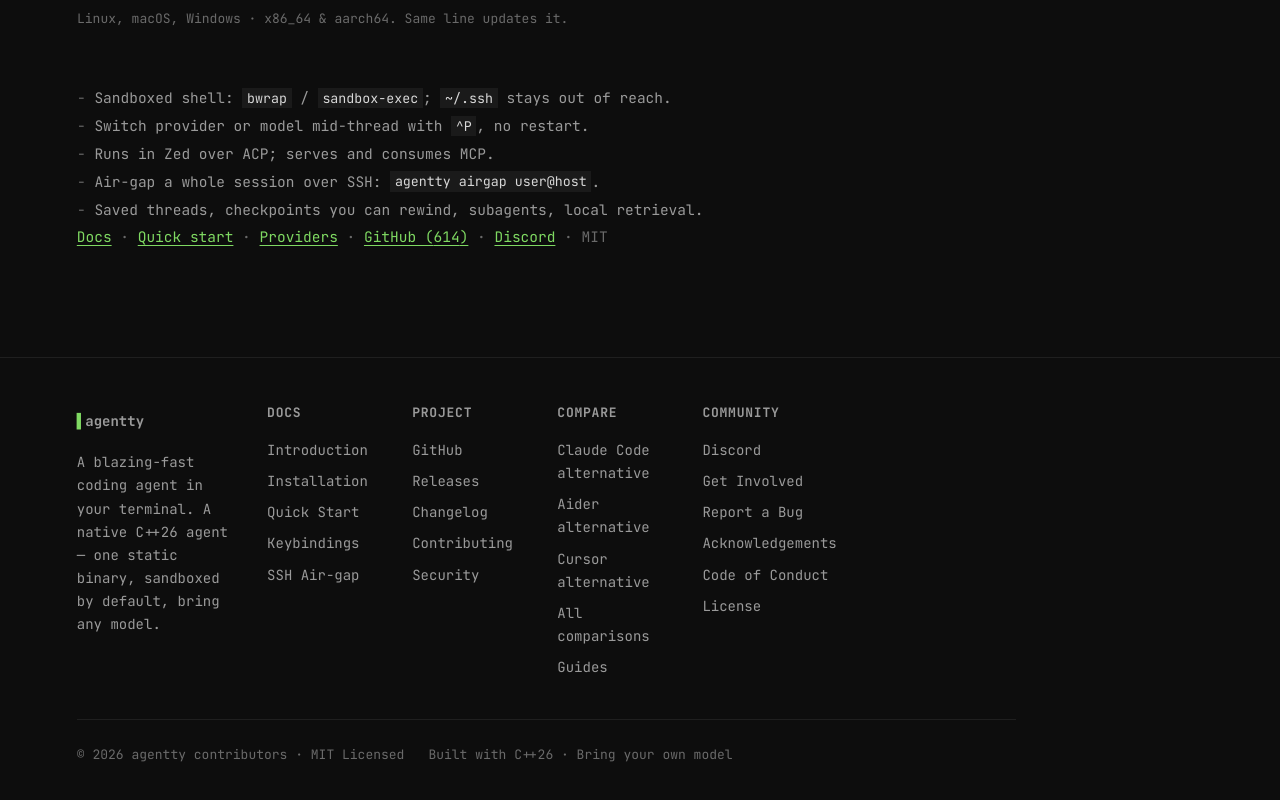
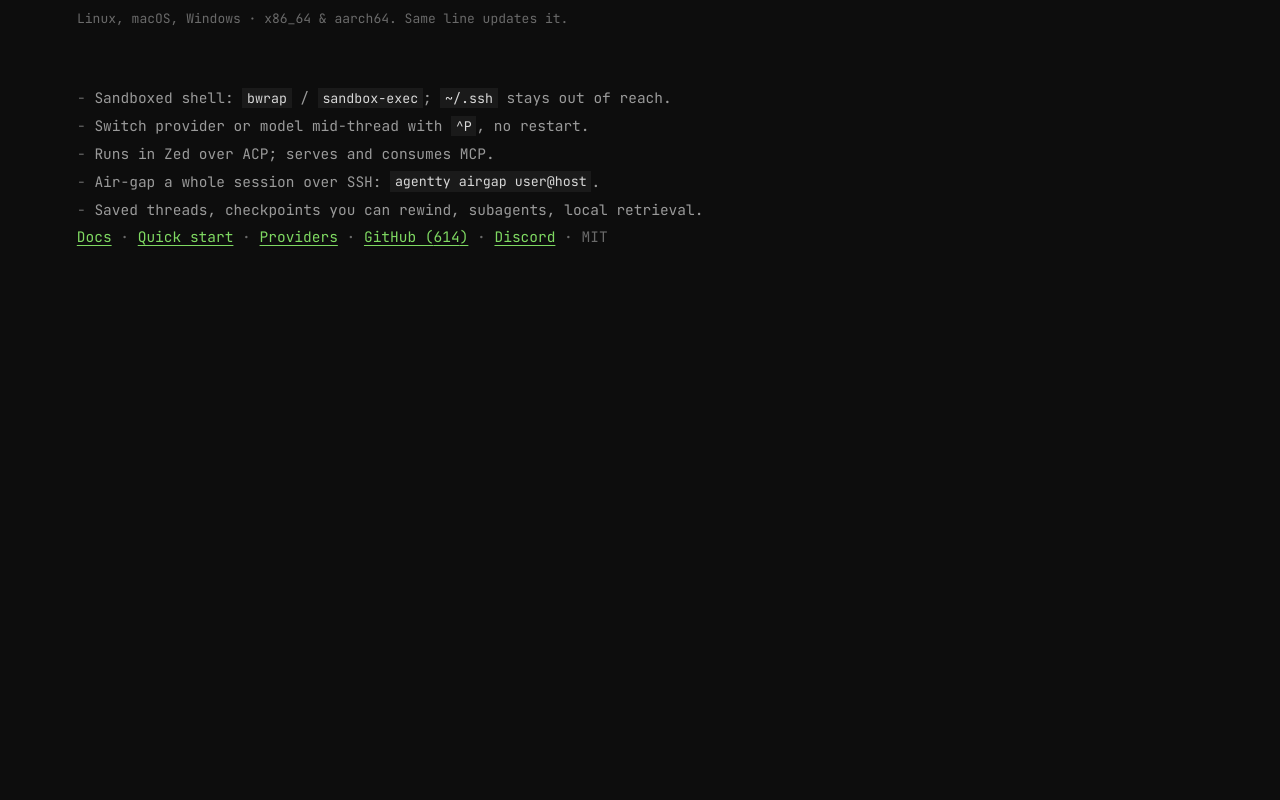
Before and after one commit to 1ay1/agentty.org, a Next.js app: page / in a window 1280 px wide. Shown: the part 978-1778 px from the top of the page. After the commit the page ends 1295 px from the top, so only its background shows below. Built offline with nearby package versions, Linux system fonts and the light colour scheme.

Commit message:
Remove the site footer

```diff
--- a/app/layout.tsx
+++ b/app/layout.tsx
@@ -4,7 +4,6 @@ import { Space_Grotesk, JetBrains_Mono } from "next/font/google";
 import "./globals.css";
 import "./minimal.css";
 import { SiteNav } from "@/components/SiteNav";
-import { SiteFooter } from "@/components/SiteFooter";
 import { CommandPaletteLazy } from "@/components/CommandPaletteLazy";
 import { site } from "@/lib/site";
 import { stats } from "@/lib/stats";
@@ -200,7 +199,6 @@ export default function RootLayout({
         <a className="skip" href="#main">Skip to content</a>
         <SiteNav />
         <main id="main">{children}</main>
-        <SiteFooter />
         <CommandPaletteLazy />
       </body>
     </html>
--- a/app/minimal.css
+++ b/app/minimal.css
@@ -137,7 +137,6 @@ tbody tr:hover, tbody tr:nth-child(even), tbody tr:nth-of-type(even) { backgroun
 td .win { color: var(--text); font-weight: 400; }
 
 /* ---- footer ---- */
-footer, .foot { background: none !important; border-top: 1px solid var(--border); }
 
 /* ---- home (README layout) ---- */
 /* homepage: one left edge for nav, content and footer — nothing centred */
@@ -145,8 +144,6 @@ body:has(.home) { --gutter: clamp(20px, 6vw, 80px); }
 body:has(.home) .wrap { margin: 0; max-width: 1040px; padding-left: var(--gutter); padding-right: 24px; }
 body:has(.home) .nav-links { margin-left: 4px; }
 body:has(.home) .nav-links a:first-child { padding-left: 0; }
-body:has(.home) .foot-grid { max-width: 760px; text-align: left; }
-body:has(.home) .foot-bottom { justify-content: flex-start; gap: 24px; flex-wrap: wrap; }
 .home { max-width: 760px; margin: 0; padding: 40px 24px 56px var(--gutter); text-align: left; }
 .home-logo { margin: 0 0 18px; }
 .home-logo .agentty-logo { margin: 0; font-size: clamp(6px, 1.6vw, 10px) !important; }
--- a/components/SiteFooter.tsx
+++ /dev/null
@@ -1,61 +0,0 @@
-import Link from "next/link";
-import { site } from "@/lib/site";
-
-export function SiteFooter() {
-  const year = new Date().getFullYear();
-  return (
-    <footer className="foot">
-      <div className="wrap">
-        <div className="foot-grid">
-          <div>
-            <Link className="brand" href="/" aria-label="agentty home">
-              <span className="brand-mark" aria-hidden="true">▌</span>
-              <span className="brand-name">agentty</span>
-            </Link>
-            <p className="foot-blurb">
-              A blazing-fast coding agent in your terminal. A native C++26 agent —
-              one static binary, sandboxed by default, bring any model.
-            </p>
-          </div>
-          <div>
-            <h2 className="foot-h">Docs</h2>
-            <Link href="/docs">Introduction</Link>
-            <Link href="/docs/installation">Installation</Link>
-            <Link href="/docs/quick-start">Quick Start</Link>
-            <Link href="/docs/keybindings">Keybindings</Link>
-            <Link href="/docs/airgap">SSH Air-gap</Link>
-          </div>
-          <div>
-            <h2 className="foot-h">Project</h2>
-            <a href={site.github} target="_blank" rel="noopener noreferrer">GitHub</a>
-            <a href={site.releasesLatest} target="_blank" rel="noopener noreferrer">Releases</a>
-            <Link href="/changelog">Changelog</Link>
-            <Link href="/contributing">Contributing</Link>
-            <Link href="/security">Security</Link>
-          </div>
-          <div>
-            <h2 className="foot-h">Compare</h2>
-            <Link href="/alternatives/claude-code-alternative">Claude Code alternative</Link>
-            <Link href="/alternatives/aider-alternative">Aider alternative</Link>
-            <Link href="/alternatives/cursor-alternative">Cursor alternative</Link>
-            <Link href="/compare">All comparisons</Link>
-            <Link href="/guides">Guides</Link>
-          </div>
-          <div>
-            <h2 className="foot-h">Community</h2>
-            <a href={site.discord} target="_blank" rel="noopener noreferrer">Discord</a>
-            <Link href="/community">Get Involved</Link>
-            <a href={site.issues} target="_blank" rel="noopener noreferrer">Report a Bug</a>
-            <Link href="/acknowledgements">Acknowledgements</Link>
-            <Link href="/code-of-conduct">Code of Conduct</Link>
-            <Link href="/license">License</Link>
-          </div>
-        </div>
-        <div className="foot-bottom">
-          <span>© {year} agentty contributors · {site.license} Licensed</span>
-          <span>Built with C++26 · Bring your own model</span>
-        </div>
-      </div>
-    </footer>
-  );
-}
```
